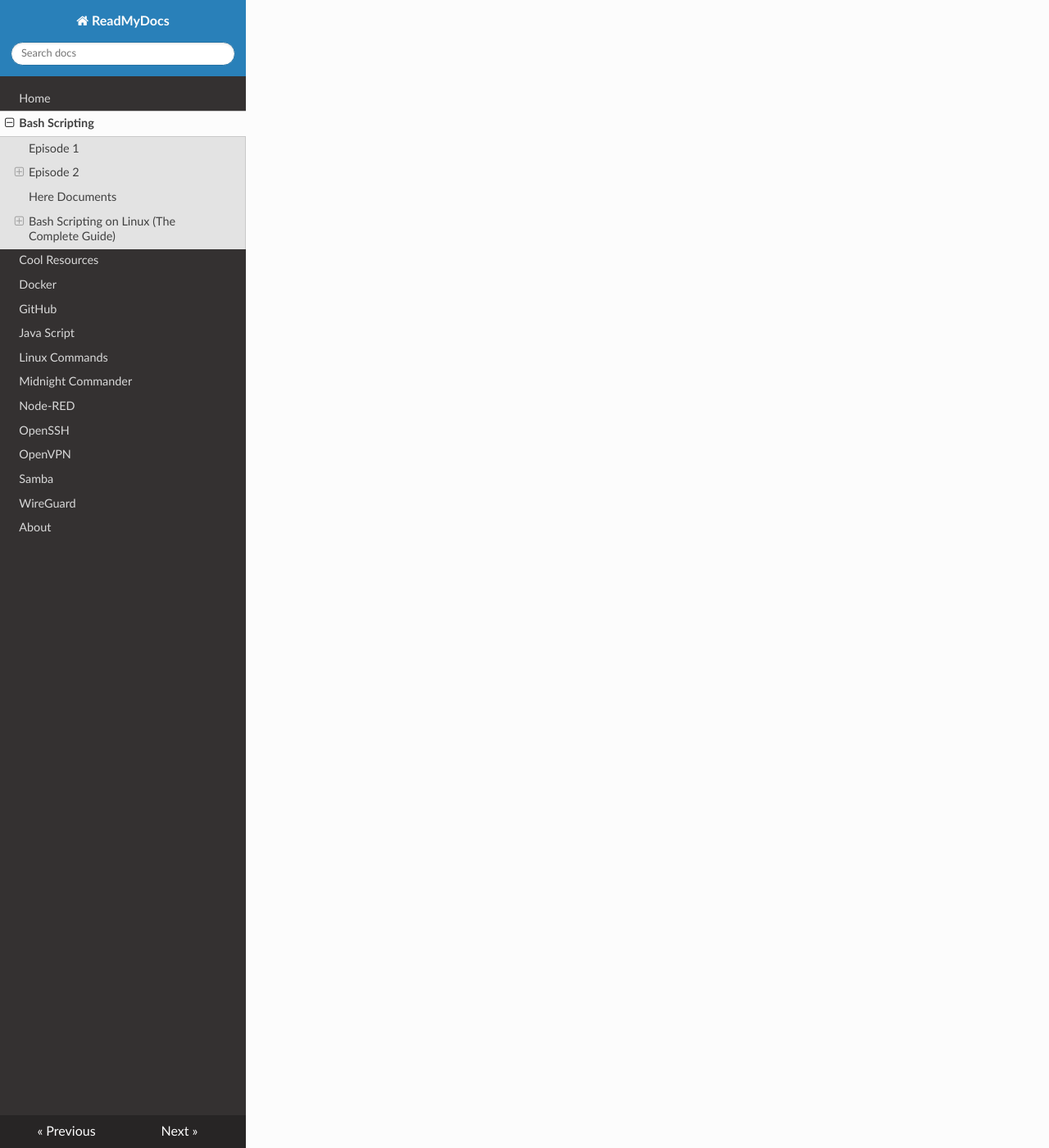
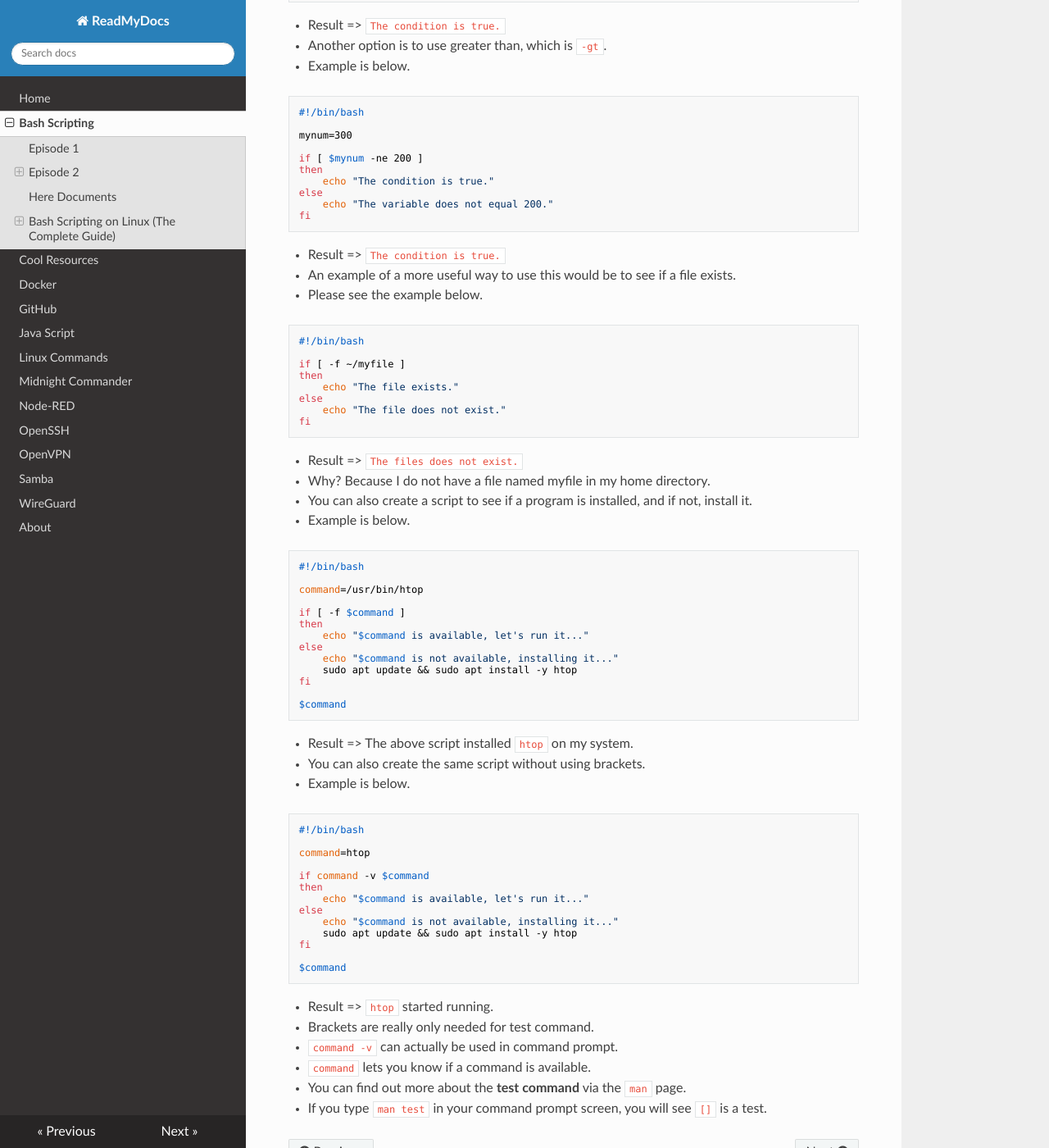
Before and after one commit to mholdiman19/mholdiman19.github.io, an MkDocs documentation site: the page built from docs/bash_scripting.md, in a window 1280 px wide and 1400 px high, scrolled down 8776 px. Shown: the whole window at 82% size. Built offline with MkDocs 1.6.1, drawn with Linux system fonts in a browser that asks for light colours; nearby versions of some CDN libraries; some of the changed text lies outside the part shown.

Commit message:
finished class 5

````diff
--- a/docs/bash_scripting.md
+++ b/docs/bash_scripting.md
@@ -408,3 +408,123 @@
 fi
 ```
 * If I change the variable from 200 to 300, then the statement is no longer true so the text will not be echoed.
+* To combine to "if statements" you can use `else`.
+* Example is below.
+```bash
+#!/bin/bash
+
+mynum=300
+
+if [ $mynum -eq 200 ]
+then
+    echo "The condition is true."
+else
+    echo "The variable does not equal 200."
+fi
+```
+* Result => `The variable does not equal 200.`
+
+* A quick way to do the opposite of the "if statement" is to add an "`!`" mark before the variable in the "if statement".
+* Example is below.
+```bash
+#!/bin/bash
+
+mynum=300
+
+if [ ! $mynum -eq 200 ]
+then
+    echo "The condition is true."
+else
+    echo "The variable does not equal 200."
+fi
+```
+* Result => `The condition is true.`
+
+* To set the above if_statement to _not equals_ is to use `-ne` instead of `-eq`.
+* `-ne` => not equal
+* `-eq` => equal
+* Please see example below using `-ne`.
+```bash
+#!/bin/bash
+
+mynum=300
+
+if [ $mynum -ne 200 ]
+then
+    echo "The condition is true."
+else
+    echo "The variable does not equal 200."
+fi
+```
+* Result => `The condition is true.`
+* Another option is to use greater than, which is `-gt`.
+* Example is below.
+```bash
+#!/bin/bash
+
+mynum=300
+
+if [ $mynum -ne 200 ]
+then
+    echo "The condition is true."
+else
+    echo "The variable does not equal 200."
+fi
+```
+* Result => `The condition is true.`
+* An example of a more useful way to use this would be to see if a file exists.
+* Please see the example below.
+```bash
+#!/bin/bash
+
+if [ -f ~/myfile ]
+then
+    echo "The file exists."
+else
+    echo "The file does not exist."
+fi
+```
+* Result => `The files does not exist.`
+* Why? Because I do not have a file named myfile in my home directory.
+
+* You can also create a script to see if a program is installed, and if not, install it.
+* Example is below.
+```bash
+#!/bin/bash
+
+command=/usr/bin/htop
+
+if [ -f $command ]
+then
+    echo "$command is available, let's run it..."
+else
+    echo "$command is not available, installing it..."
+    sudo apt update && sudo apt install -y htop
+fi
+
+$command
+```
+* Result => The above script installed `htop` on my system.
+* You can also create the same script without using brackets.
+* Example is below.
+```bash
+#!/bin/bash
+
+command=htop
+
+if command -v $command
+then
+    echo "$command is available, let's run it..."
+else
+    echo "$command is not available, installing it..."
+    sudo apt update && sudo apt install -y htop
+fi
+
+$command
+```
+* Result => `htop` started running.
+* Brackets are really only needed for test command.
+* `command -v` can actually be used in command prompt.
+* `command` lets you know if a command is available.
+* You can find out more about the __test command__ via the `man` page.
+* If you type `man test` in your command prompt screen, you will see `[]` is a test.
````
